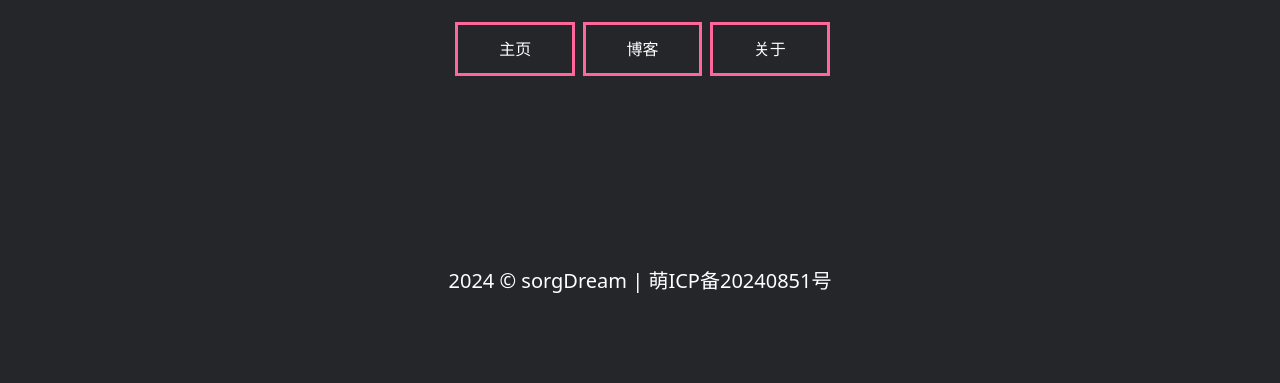
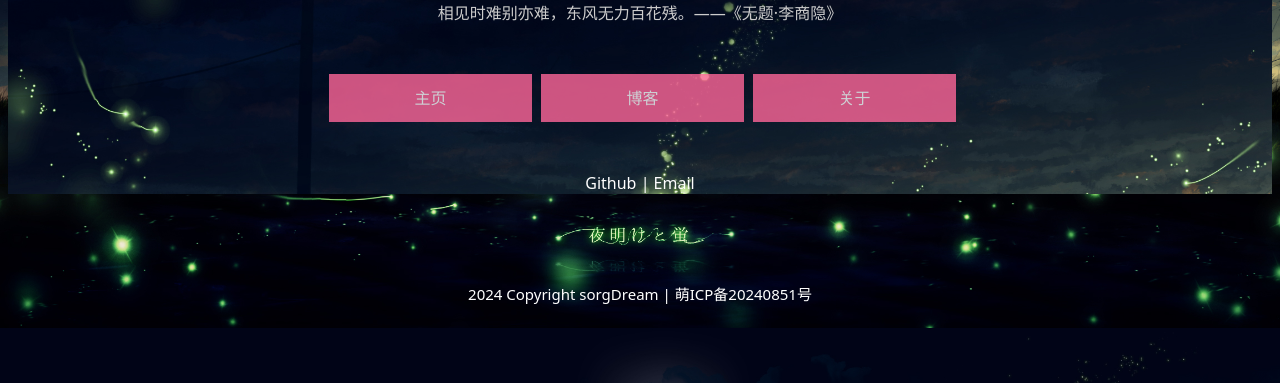
Before and after one commit to inuyasha-660/homepage, a plain HTML site: page index.html in a window 1280 px wide. Shown: the part 472-855 px from the top of the page. Before the commit the page ends 800 px from the top, so only its background shows below. Drawn offline with Linux system fonts and the light colour scheme.

Commit message:
增加移动端支持

```diff
--- a/index.html
+++ b/index.html
@@ -2,12 +2,11 @@
 <html>
   <head>
     <meta charset="utf-8" />
-    <meta name="viewport" content="width=device-width" />
+    <meta name="viewport" content="width=device-width,initial-scale=1.0">
     <link rel="icon" href="./resource/avatar.jpg">
     <link href="./style.css" rel="stylesheet" type="text/css">
     <title>sorgDream's HomePage</title>
   </head>
-
   <body>
     <div class="panel">
     <div class="author">
@@ -23,9 +22,15 @@
         <a href="https://blog.sorgdream.com/about/" target="_blank"title="关于我" >关于</a>
       </nav>
 
+      <nav class="link-social">
+        <a href="https://github.com/inuyasha-660" target="_blank" title="我的Github">Github</a>
+        |
+        <a href="mailto:i@sorgdream.com" target="_blank" title="我的邮箱">Email</a>
+      </nav>
+
     </div>
-    <footer class="footer">2024 &copy; <a href="#" class="footer-link">sorgDream</a>
-    |
+    <footer class="footer">2024 Copyright <a href="#" class="footer-link">sorgDream</a>
+      |
      <a href="https://icp.gov.moe/?keyword=20240851" class="footer-link" target="_blank">萌ICP备20240851号</a></footer>
   </body>
 </html>
--- a/style.css
+++ b/style.css
@@ -9,13 +9,58 @@
 }
 
 body, html {
-    background-color: #242629;
+    background-image:url("./resource/background.jpg");
+    background-size: 100% 100%;
+    background-size: cover;
+    background-repeat: no-repeat;
+    background-attachment: fixed;
+    background-position: center;
+}
+/*
+.panel {
+    max-width: 35%;
+    margin: 15% auto;
+    text-align: center;
+} */
+
+@media (max-width: 600px) {
+  .panel {
+    max-width: 80%;
+    margin: 15% auto;
+    text-align: center;
+  }
 }
 
-.panel {
-    max-width: 30%;
+@media (min-width: 800px) and (max-width: 1000px){
+  .panel {
+    max-width: 60%;
     margin: 15% auto;
     text-align: center;
+  }
+}
+
+@media (min-width: 1000px) and (max-width: 1500px){
+  .panel {
+    max-width: 50%;
+    margin: 15% auto;
+    text-align: center;
+  }
+}
+
+@media (min-width: 1500px) and (max-width: 2000px){
+  .panel {
+    max-width: 40%;
+    margin: 15% auto;
+    text-align: center;
+  }
+}
+
+@media (min-width: 2000px) {
+  .panel {
+    max-width: 35%;
+    margin: 15% auto;
+    text-align: center;
+  }
 }
 
 .author {
@@ -50,7 +95,8 @@ body, html {
         text-align: center;
         line-height: 3;
         color: white;
-        border: 3px solid #FF6699;
+        background-color: #FF6699;
+        opacity: 0.8;
         margin-left: 5px;
       }
     /* a:link {
@@ -58,10 +104,29 @@ body, html {
     } */
 }
 
+.link-social {
+    margin-top: 50px;
+    color: white;
+
+    a {
+        flex: 1;
+        outline-color: transparent;
+        text-decoration: none;
+        color: white;
+    }
+}
+
 .footer {
-    font-size: 20px;
+    font-size: 15px;
     color: white;
     text-align: center;
+    width: 100%;
+    height: 3em;
+    position: absolute;
+    bottom: 0;
+    left: 0;
+    right: 0;
+
 
     .footer-link {
         color: white;
```
Also changed, not shown: resource/background.jpg (added).
